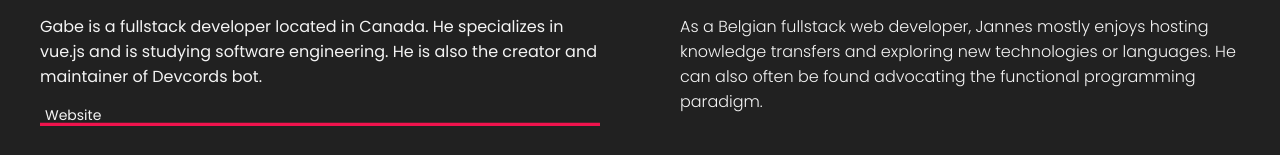
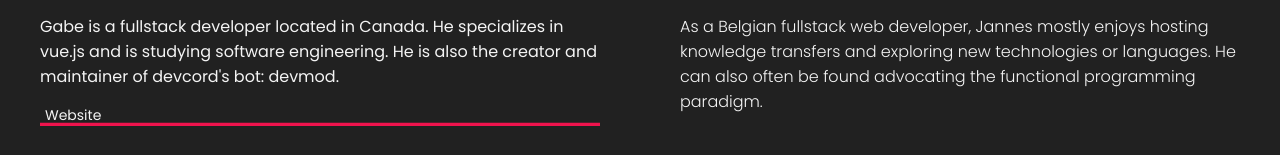
Before and after one commit to devcord/website, a Vue app: page /about in a window 1280 px wide. Shown: the part 1048-1203 px from the top of the page. Built offline with nearby package versions, Linux system fonts and the light colour scheme; what vue-matomo would draw is missing.

Commit message:
update gabe's description on about page

```diff
--- a/src/views/About.vue
+++ b/src/views/About.vue
@@ -43,7 +43,9 @@ main
               h2 Gabe
               p.label.label--tag RedXTech#5019
           .card-details
-            p Gabe is a fullstack developer located in Canada. He specializes in vue.js and is studying software engineering. He is also the creator and maintainer of Devcords bot.
+            p Gabe is a fullstack developer located in Canada. He specializes in vue.js and is studying software engineering. He is also the creator and maintainer of devcord's bot:&nbsp;
+              a(href="https://github.com/redxtech/devmod-core", target="_blank").inline devmod
+              | .
             a(href="https://gabedunn.dev", title="Gabe Dunn's Website", target="_blank").highlighted Website
         .card
           .card--meta
@@ -135,6 +137,18 @@ section {
     font-size: 14px;
   }
 
+  .card-details {
+    a.inline {
+      color: #f4f4f4;
+      display: inline;
+      font-size: 16px;
+
+      &:hover {
+        color: #f0134d;
+      }
+    }
+  }
+
   &--meta {
     display: flex;
   }
```
